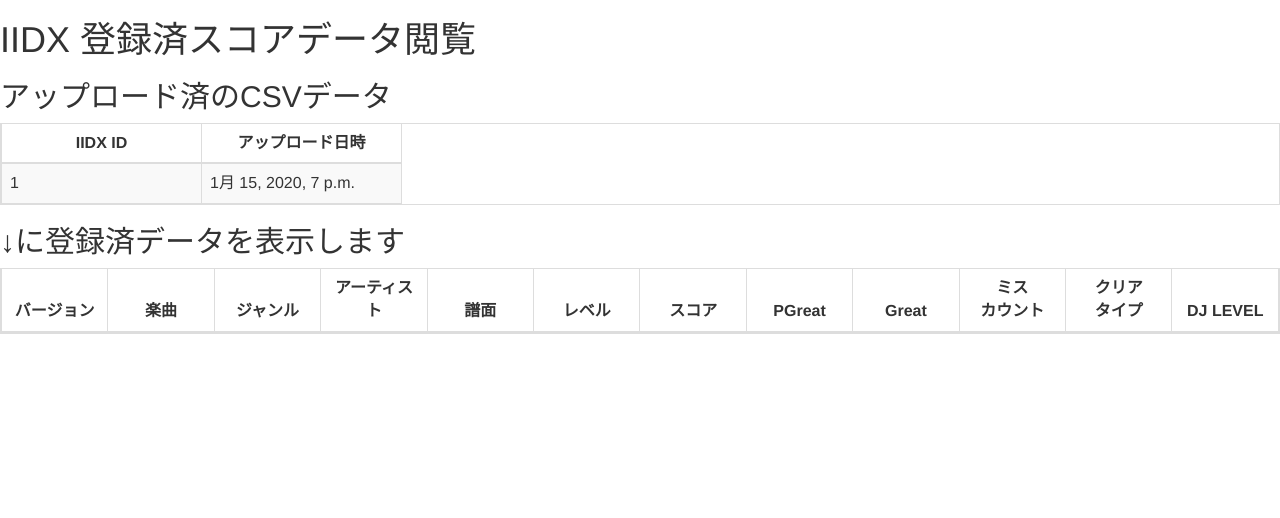
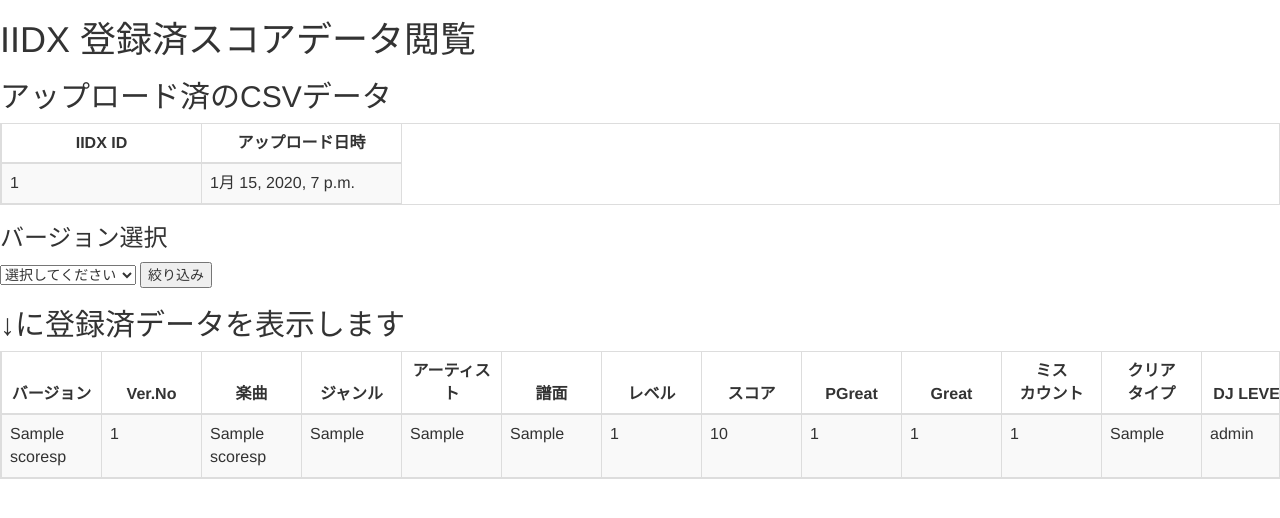
Before and after one commit to y-uty/iidx, a Django app: page /score/view/ in a window 1280 px wide. Shown: the top 518 px of the page. Run offline with Django 3.2, Linux system fonts and the light colour scheme; tables that the repository leaves empty hold one stand-in row (values such as "Sample post"); lists and menus that the app fills with data are empty; some libraries are stand-ins or nearby versions.

Commit message:
iidx commit 002

```diff
--- a/scoredata/forms.py
+++ b/scoredata/forms.py
@@ -1,8 +1,28 @@
 from django import forms
-from .models import CsvUpload
+from .models import CsvUpload, VersionList
 
 class CsvUploadForm(forms.ModelForm):
 
     class Meta:
         model = CsvUpload
         fields = ('iidx_id', 'uploaded',)
+
+
+class VersionChoice(forms.Form):
+    ''' お試し
+        ver_list = forms.fields.ChoiceField(
+        choices = (
+            (26, 'Rootage'),
+            (27, 'HEROIC VERSE'),
+            (28, 'BISROVER')
+        ),
+        required=True,
+        widget=forms.widgets.Select
+        )
+    '''
+    ver_list = forms.ModelChoiceField(
+                                label='バージョン',
+                                queryset=VersionList.objects.filter(ver_name__isnull=False),
+                                empty_label='選択してください',
+                                to_field_name='ver_no'
+                                )
--- /dev/null
+++ b/scoredata/functions.py
@@ -0,0 +1,6 @@
+from .models import VersionList
+
+
+def GetVersionNo(in_ver_name):
+    ver_record = VersionList.objects.get(ver_name=in_ver_name)
+    return ver_record.ver_no
--- a/scoredata/models.py
+++ b/scoredata/models.py
@@ -44,3 +44,11 @@
         validators=[FileExtensionValidator(['csv',])],
         )
     created_date = models.DateTimeField(default=timezone.now)
+
+class VersionList(models.Model):
+    ver_no = models.IntegerField()
+    ver_name = models.CharField(max_length=100, null=True)
+    created_date = models.DateTimeField(default=timezone.now)
+
+    def __str__(self):
+        return self.ver_name
--- a/scoredata/templates/scoredata/score_entry.html
+++ b/scoredata/templates/scoredata/score_entry.html
@@ -13,8 +13,6 @@
                 {{ form.as_p }}
                 <button type="submit">アップロード</button>
             </form>
-            <br>
-            <h2>登録ボタンを押すと登録します</h2>
-            <button type="button" onclick="location.href='{% url 'score_entry_exec' %}'">登録</button>
+
     </body>
 </html>
--- a/scoredata/templates/scoredata/score_view.html
+++ b/scoredata/templates/scoredata/score_view.html
@@ -28,12 +28,23 @@
 
             </table>
 
+            <h3>バージョン選択</h3>
+            <form method="POST" aciton="">
+                {% for ver_choice in ver_choice %}
+                {{ ver_choice }}
+                {% endfor %}
+                {% csrf_token %}
+                <button type="submit">絞り込み</button>
+            </form>
+
+
 
             <h2>↓に登録済データを表示します</h2>
                 <table  class="table table-striped table-bordered">
                     <thead>
                         <tr>
                             <th>バージョン</th>
+                            <th>Ver.No</th>
                             <th>楽曲</th>
                             <th>ジャンル</th>
                             <th>アーティスト</th>
@@ -51,6 +62,7 @@
                         {% for score in score_all %}
                         <tr>
                             <td>{{ score.ver_name }}</td>
+                            <td>{{ score.ver_no }}</td>
                             <td>{{ score.title }}</td>
                             <td>{{ score.genre }}</td>
                             <td>{{ score.artist }}</td>
--- a/scoredata/views.py
+++ b/scoredata/views.py
@@ -1,31 +1,43 @@
 from django.shortcuts import render, get_object_or_404, redirect
 from django.utils import timezone
 from .models import Scoresp, CsvUpload
-from .forms import CsvUploadForm
-
+from .forms import CsvUploadForm, VersionChoice
+from .functions import GetVersionNo
 
 def score_entry(request):
     if request.method=='POST':
         form = CsvUploadForm(request.POST, request.FILES)
         if form.is_valid():
             form.save()
+            score_entry_exec()
             return redirect('score_entry')
     else:
         form = CsvUploadForm()
     return render(request, 'scoredata/score_entry.html', {'form':form})
 
 def score_view(request):
-    # score_all = Scoresp.objects.all()
-    score_all = Scoresp.objects.filter(ver_name='Rootage')
     uploaded_all = CsvUpload.objects.all()
-    return render(request, 'scoredata/score_view.html', {'score_all':score_all,'uploaded_all':uploaded_all})
 
-def score_entry_exec(request):
+    if request.method=='POST':
+        ver_no_choosed = request.POST['ver_list'] # formから送信された値を受け取る
+        score_all = Scoresp.objects.filter(ver_no=ver_no_choosed) # 受け取った値を条件に再検索
+        ver_choice = VersionChoice() # リストを初期化するけど、選んだ値が選択された状態にできる？
+        return render(request, 'scoredata/score_view.html', {'score_all':score_all,'uploaded_all':uploaded_all,'ver_choice':ver_choice})
+    else:
+        ver_choice = VersionChoice()
+
+    score_all = Scoresp.objects.all()
+
+    return render(request, 'scoredata/score_view.html', {'score_all':score_all,'uploaded_all':uploaded_all,'ver_choice':ver_choice})
+
+def score_entry_exec():
     import pandas as pd
     import os
-    # csvデータ取込
-    cwd = os.getcwd()
-    in_score = pd.read_csv(cwd + '\\scoredata\\static\\7224-6837_sp_score.csv', encoding='utf-8')
+
+    # アップロードしたCSVの最新版を取り込む
+    uploaded_newest = list(CsvUpload.objects.order_by('-created_date').values_list('uploaded').first())
+    in_score = pd.read_csv('media/' + uploaded_newest[0], encoding='utf-8')
+
     # A/H譜面からレベル12のみを抽出してまとめる
     score_spa = in_score[in_score['ANOTHER 難易度']==12][['タイトル','ジャンル','アーティスト','バージョン','ANOTHER 難易度','ANOTHER スコア','ANOTHER PGreat','ANOTHER Great','ANOTHER ミスカウント','ANOTHER クリアタイプ','ANOTHER DJ LEVEL']]
     score_sph = in_score[in_score['HYPER 難易度']==12][['タイトル','ジャンル','アーティスト','バージョン','HYPER 難易度','HYPER スコア','HYPER PGreat','HYPER Great','HYPER ミスカウント','HYPER クリアタイプ','HYPER DJ LEVEL']]
@@ -35,9 +47,11 @@
     score_sph.columns=['タイトル','ジャンル','アーティスト','バージョン','難易度','スコア','PGreat','Great','ミスカウント','クリアタイプ','DJ LEVEL','譜面']
     score_sp = pd.concat([score_spa, score_sph], axis=0)
     score_sp.reset_index(drop=True, inplace=True)
+
     # 今作未プレイの「---」はそのまま登録できないので置換
     score_sp['ミスカウント'] = score_sp['ミスカウント'].replace('---', 999)
     score_sp['DJ LEVEL'] = score_sp['DJ LEVEL'].replace('---', '')
+
     # データの洗替登録
     Scoresp.objects.all().delete()
     for i in range(len(score_sp)):
@@ -46,7 +60,7 @@
             genre = score_sp['ジャンル'][i],
             artist = score_sp['アーティスト'][i],
             ver_name = score_sp['バージョン'][i],
-            ver_no = 28,
+            ver_no = GetVersionNo(score_sp['バージョン'][i]),
             difficulty = score_sp['譜面'][i],
             level = score_sp['難易度'][i],
             score = score_sp['スコア'][i],
@@ -57,5 +71,3 @@
             djlevel = score_sp['DJ LEVEL'][i]
         )
         count_ins = i
-    # 登録画面にリダイレクト
-    return redirect('score_entry')
```
Also changed, not shown: scoredata/migrations/0010_versionlist.py (added), scoredata/migrations/0011_auto_20210509_1822.py (added), 1 other file.
